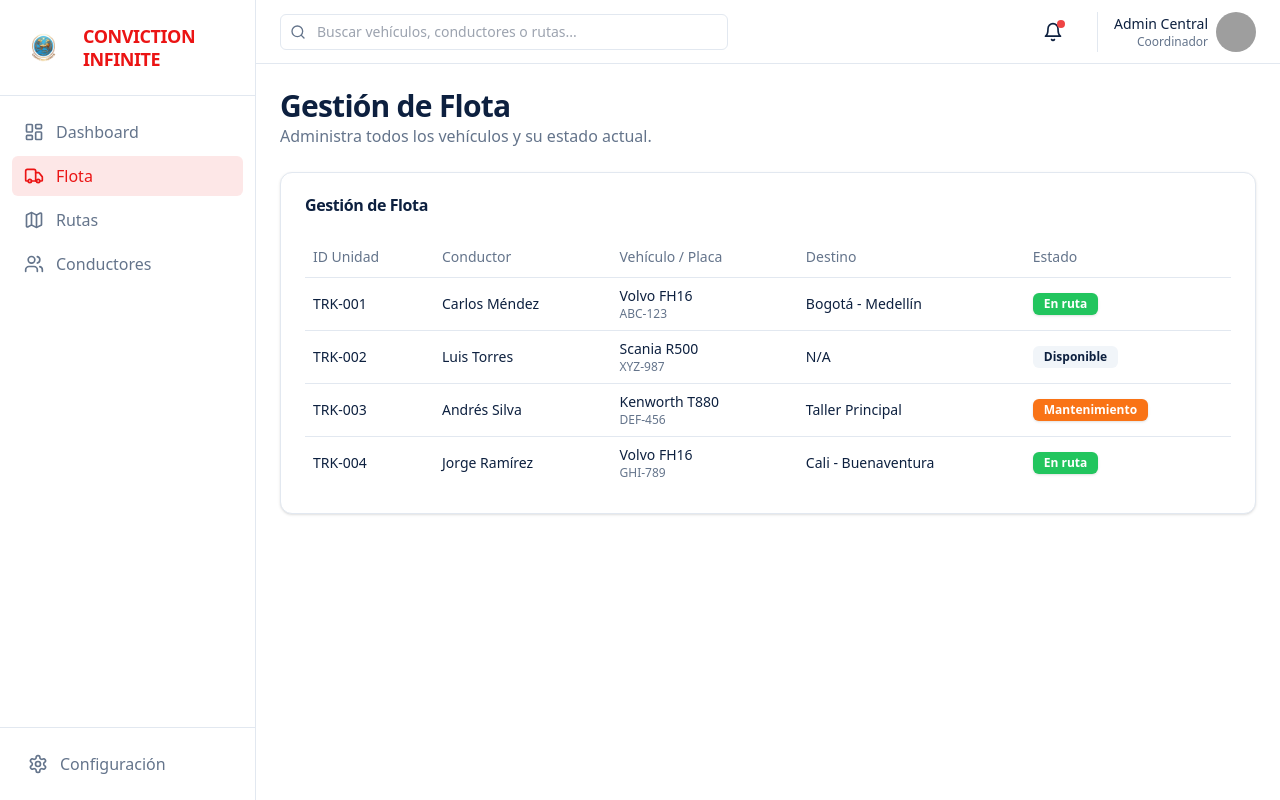
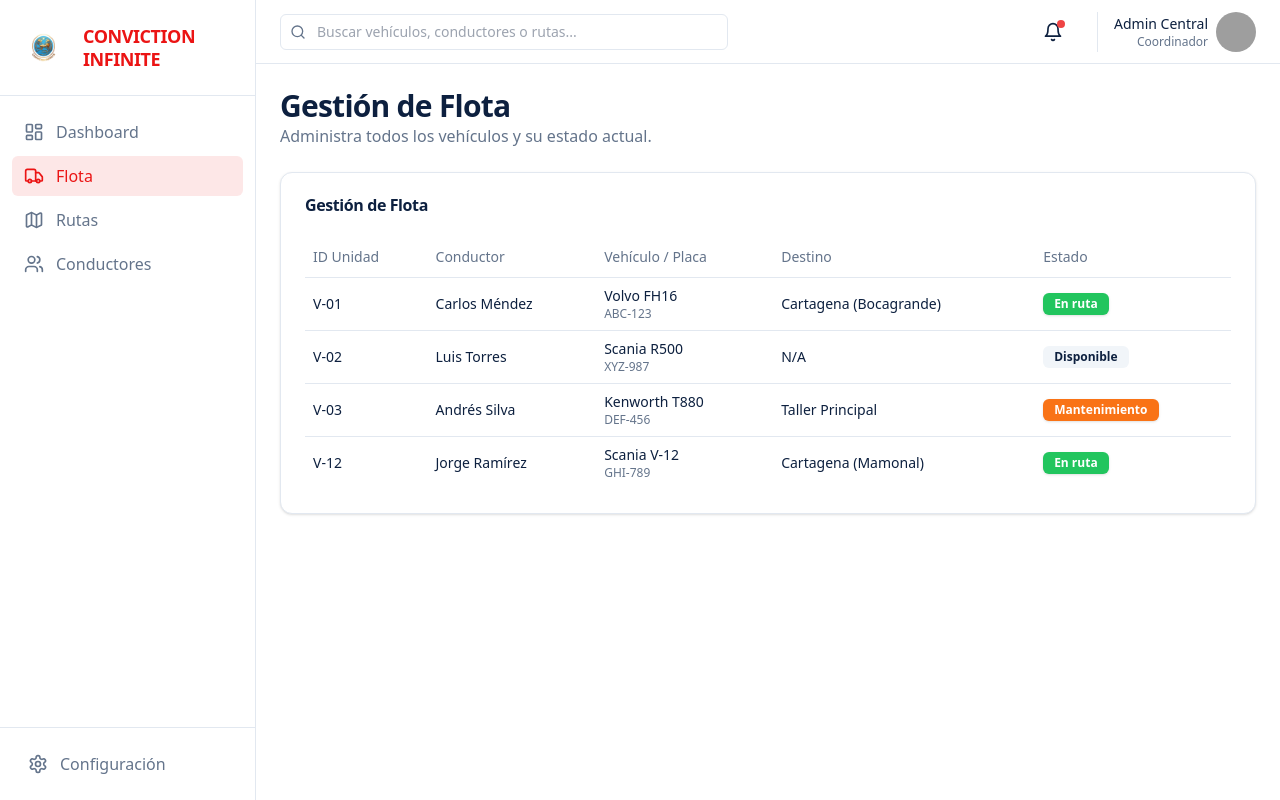
Before and after one commit to JCshekin17/CONVICTION_MAPS, a Next.js app: page /flota in a window 1280 px wide. Built offline with nearby package versions, Linux system fonts and the light colour scheme; grey boxes are pictures that could not be loaded.

Commit message:
fix: align fleet mock data with map data for presentation consistency

```diff
--- a/src/app/app-conductor/page.tsx
+++ b/src/app/app-conductor/page.tsx
@@ -48,11 +48,11 @@ export default function AppConductorPage() {
         {/* Encabezado del Conductor */}
         <div className="bg-primary/10 rounded-xl p-4 border border-primary/20 flex items-center justify-between">
           <div>
-            <h2 className="font-bold text-primary text-lg">Hola, Luis Pérez</h2>
+            <h2 className="font-bold text-primary text-lg">Hola, Jorge Ramírez</h2>
             <p className="text-sm text-muted-foreground font-medium">Vehículo: Scania V-12</p>
           </div>
           <div className="h-12 w-12 bg-primary rounded-full flex items-center justify-center text-white font-bold text-xl shadow-md">
-            LP
+            JR
           </div>
         </div>
 
--- a/src/components/dashboard/fleet-table.tsx
+++ b/src/components/dashboard/fleet-table.tsx
@@ -11,15 +11,15 @@ import {
 
 const fleetData = [
   {
-    id: "TRK-001",
+    id: "V-01",
     driver: "Carlos Méndez",
     vehicle: "Volvo FH16",
     plate: "ABC-123",
     status: "En ruta",
-    destination: "Bogotá - Medellín",
+    destination: "Cartagena (Bocagrande)",
   },
   {
-    id: "TRK-002",
+    id: "V-02",
     driver: "Luis Torres",
     vehicle: "Scania R500",
     plate: "XYZ-987",
@@ -27,7 +27,7 @@ const fleetData = [
     destination: "N/A",
   },
   {
-    id: "TRK-003",
+    id: "V-03",
     driver: "Andrés Silva",
     vehicle: "Kenworth T880",
     plate: "DEF-456",
@@ -35,12 +35,12 @@ const fleetData = [
     destination: "Taller Principal",
   },
   {
-    id: "TRK-004",
+    id: "V-12",
     driver: "Jorge Ramírez",
-    vehicle: "Volvo FH16",
+    vehicle: "Scania V-12",
     plate: "GHI-789",
     status: "En ruta",
-    destination: "Cali - Buenaventura",
+    destination: "Cartagena (Mamonal)",
   },
 ]
 
```
